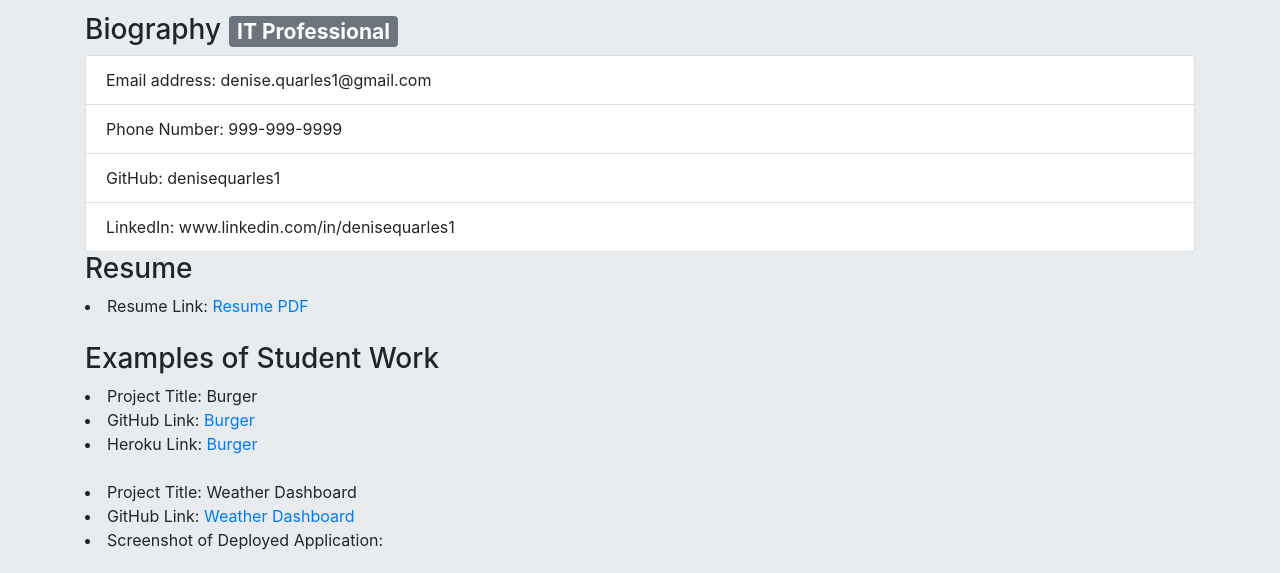
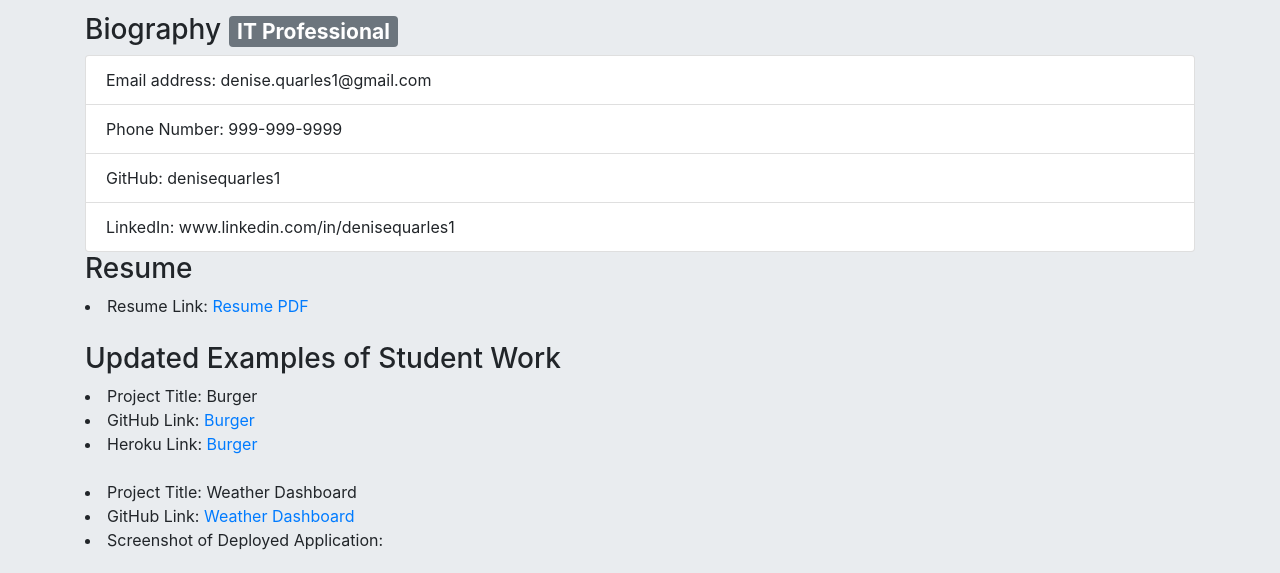
Before and after one commit to denisequarles1/updatedPortfolioPage, a website: page index.html in a window 1280 px wide. Shown: the part 172-745 px from the top of the page. Drawn offline with nearby package versions, Linux system fonts and the light colour scheme.

Commit message:
Update index.html

```diff
--- a/index.html
+++ b/index.html
@@ -23,7 +23,7 @@
     <li> Resume Link: <a href= https://github.com/denisequarles1/updatedPortfolioPage/blob/main/Denise%20Quarles%20Resume%20(002).pdf> Resume PDF</a>  </li>
 
     <br>
-    <h3>Examples of Student Work </h3>
+    <h3>Updated Examples of Student Work </h3>
         <li> Project Title: Burger </li>
         <li> GitHub Link: <a href= https://github.com/denisequarles1/burger>Burger </a> </li>
         <li> Heroku Link: <a href= https://lit-refuge-15775.herokuapp.com/>Burger </a> </li>
```
